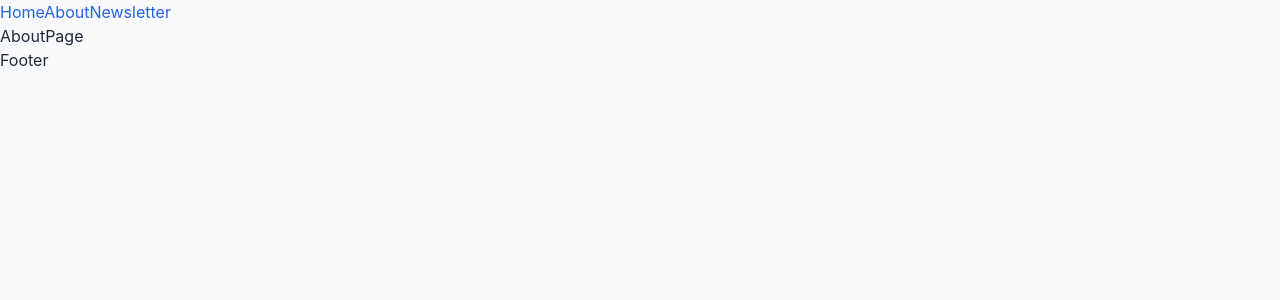
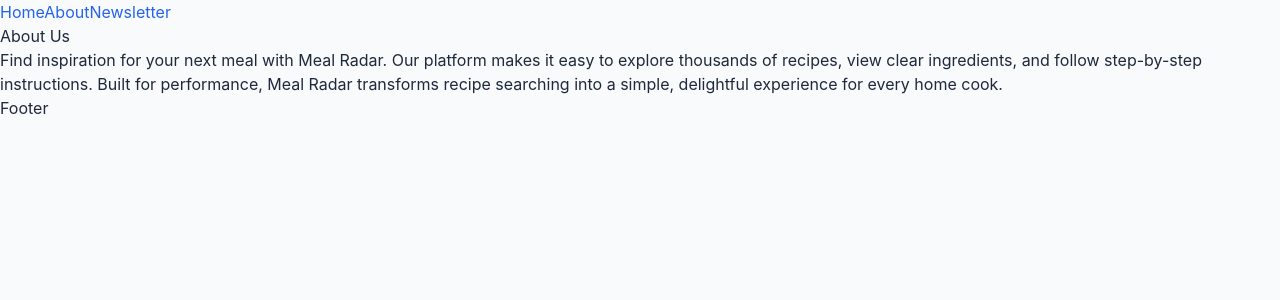
Before and after one commit to dev9fe8891/meal-radar, a React (Vite) app: page /about in a window 1280 px wide. Shown: the top 300 px of the page. Built offline with nearby package versions, Linux system fonts and the light colour scheme.

Commit message:
feat: update AboutPage with detailed description

```diff
--- a/src/pages/AboutPage.jsx
+++ b/src/pages/AboutPage.jsx
@@ -1,5 +1,16 @@
 function AboutPage() {
-  return <div>AboutPage</div>;
+  return (
+    <div>
+      <div>About Us</div>
+      <div>
+        Find inspiration for your next meal with Meal Radar. Our platform makes
+        it easy to explore thousands of recipes, view clear ingredients, and
+        follow step-by-step instructions. Built for performance, Meal Radar
+        transforms recipe searching into a simple, delightful experience for
+        every home cook.
+      </div>
+    </div>
+  );
 }
 
 export default AboutPage;
```
